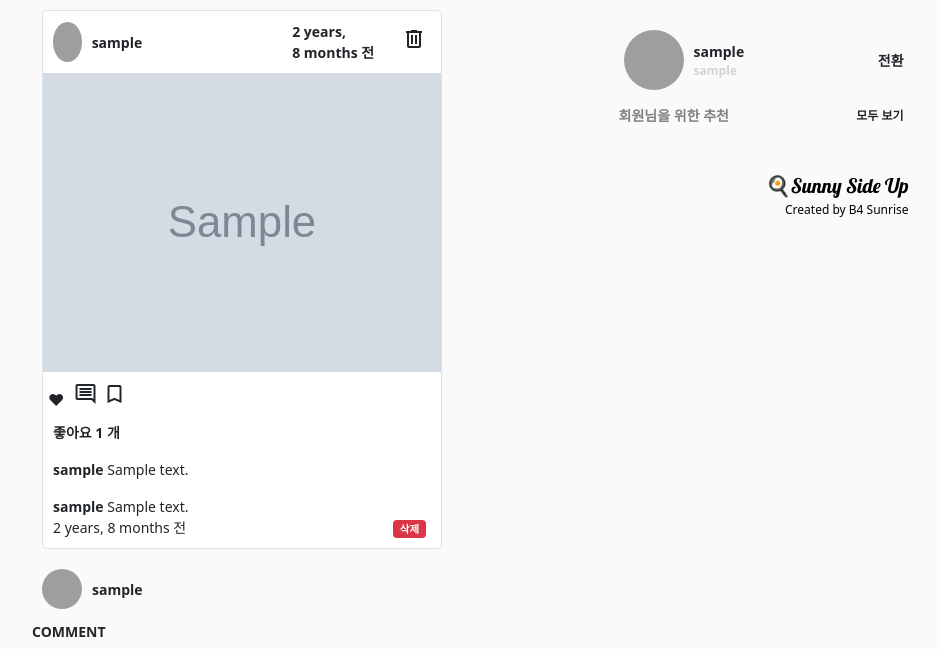
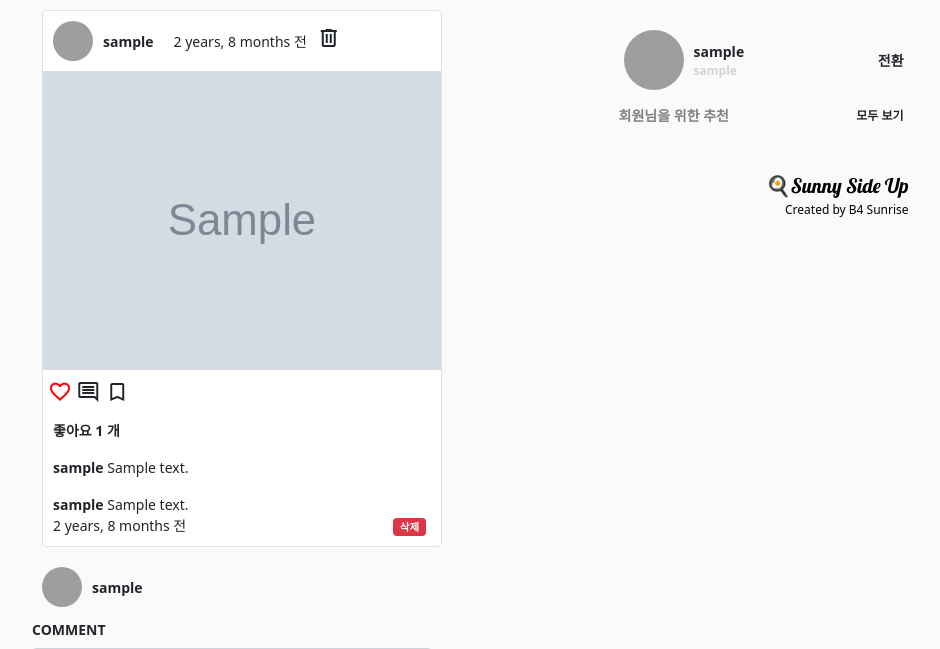
Before and after one commit to kbm1933/SUNNY-SIDE-UP, a Django app: page /content/1 in a window 1280 px wide. Shown: the part 50-699 px from the top of the page, without its empty margins (308-1248 px from the left). Run offline with Django 4.2, Linux system fonts and the light colour scheme; a user stored in the database is signed in; tables that the repository leaves empty hold one stand-in row (values such as "Sample post"); grey boxes marked "Sample" are stand-in pictures; grey boxes are pictures that could not be loaded.

Commit message:
favorite btn 수정(content-detail )
{% comment %} 좋아요 눌려있으면 {% endcomment %}
                    {% if content in user.likes.all %}
                    <a href="/content/{{ content.id }}/likes-detail"<span class="material-symbols-outlined" style="color:red;">favorite</span></a>

```diff
--- a/templates/content/content_detail.html
+++ b/templates/content/content_detail.html
@@ -8,7 +8,7 @@
                          src="https://lumiere-a.akamaihd.net/v1/images/c94eed56a5e84479a2939c9172434567c0147d4f.jpeg?region=0,0,600,600&width=480">
                 </div>
                 <span class="feed_name_txt"> {{ content.author }} </span>
-                <span class="feed_name_txt" style="margin-left : 130px;">{{ content.created_at|timesince }} 전 </span>
+                <span class="feed_name_txt" style="font-weight: normal">{{ content.created_at|timesince }} 전 </span>
                 {% if user == content.author %}
                 <a href="/content/delete/{{ content.id }}">
                     <span class="material-symbols-outlined"> delete </span>
@@ -24,7 +24,7 @@
                 <div>
                     {% comment %} 좋아요 눌려있으면 {% endcomment %}
                     {% if content in user.likes.all %}
-                    <a href="/content/{{ content.id }}/likes-detail"><span >❤</span></a>
+                    <a href="/content/{{ content.id }}/likes-detail"<span class="material-symbols-outlined" style="color:red;">favorite</span></a>
                     {% else %}
                     {% comment %} 안눌려있으면 {% endcomment %}
                     <a href="/content/{{ content.id }}/likes-detail"><span class="material-symbols-outlined">favorite</span></a>
```
